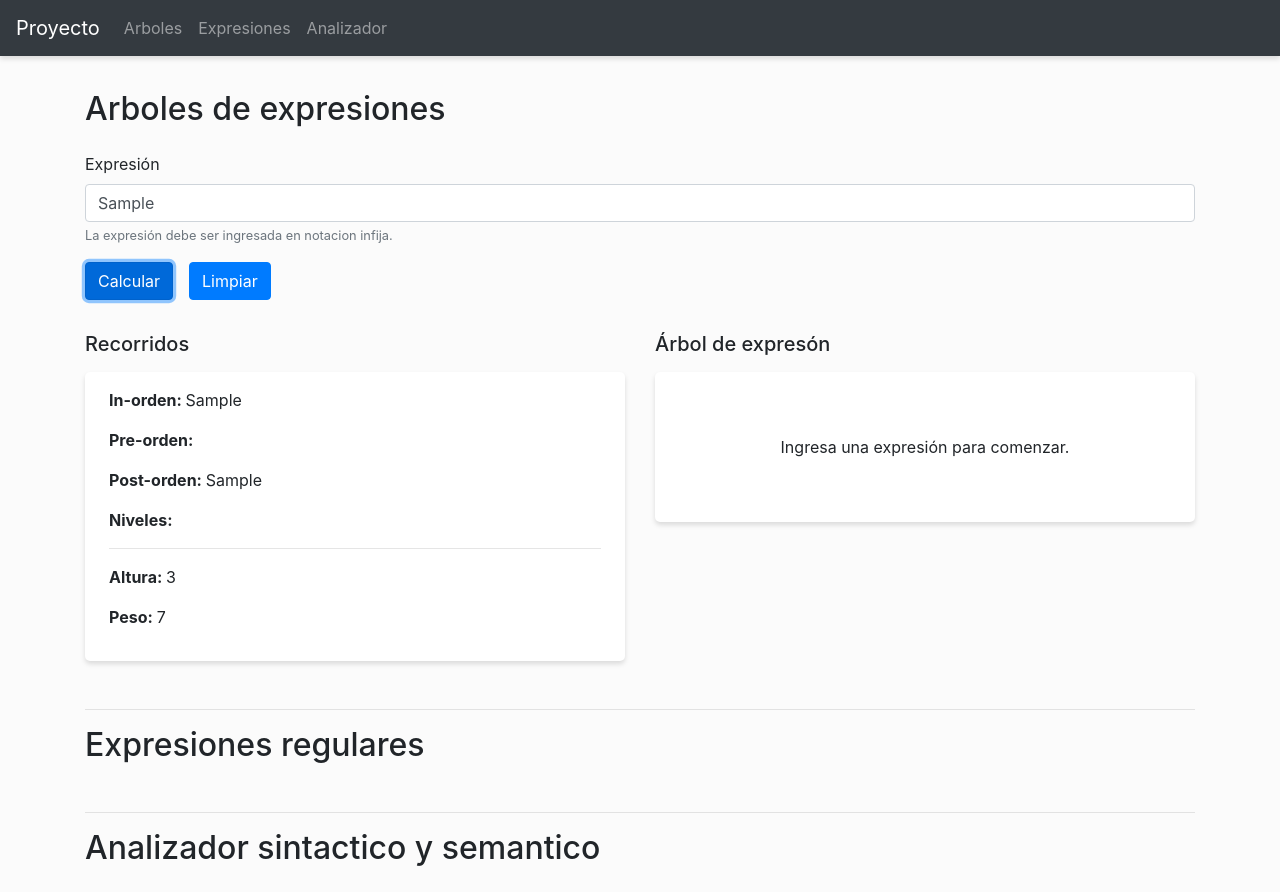
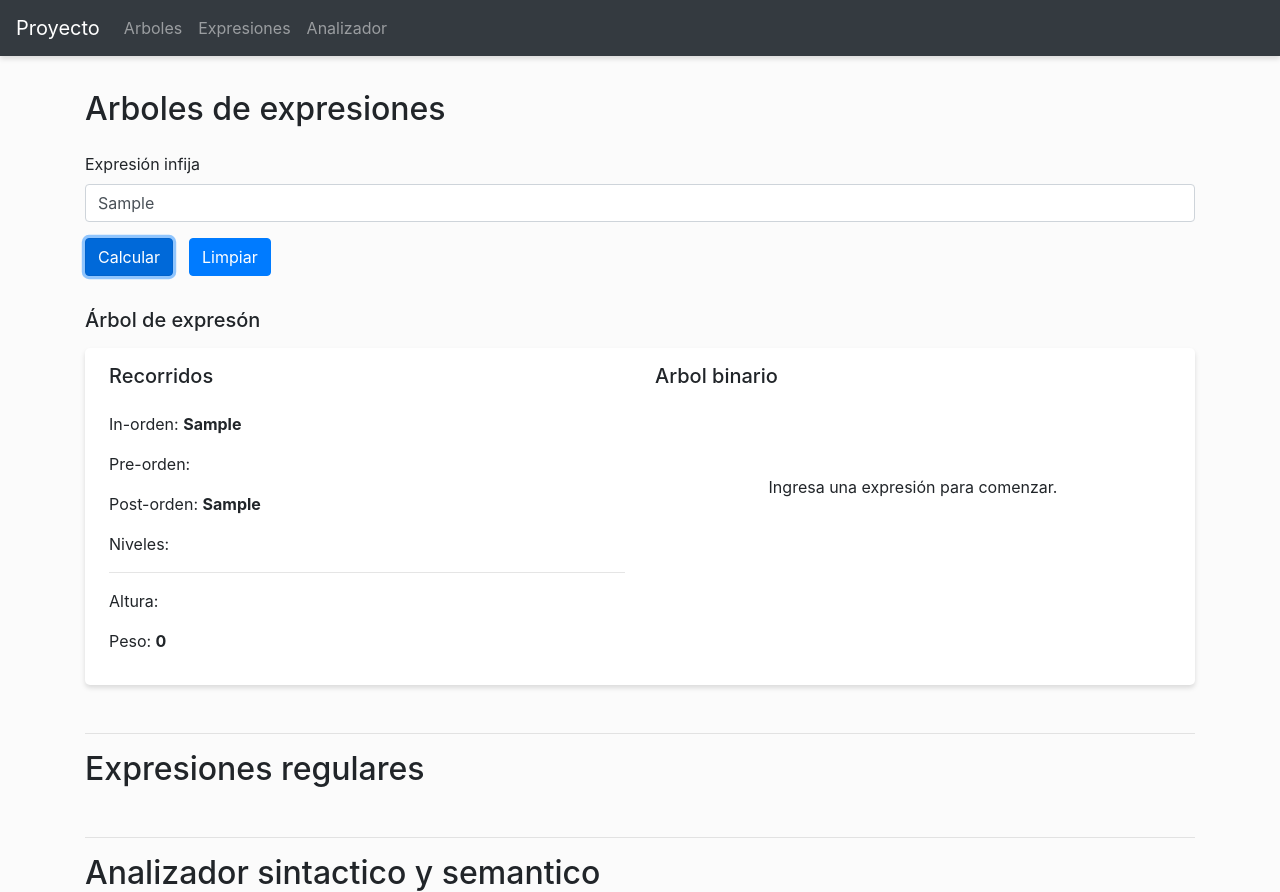
Before and after one commit to hajocava/Lenguajes-y-automatas, a React (Create React App) app: page / in a window 1280 px wide. Both pictures are taken after typing "Sample" into the empty fields and a click on the button "Calcular". Before the commit the page ends 867 px from the top, so only its background shows below. Built offline with nearby package versions, Linux system fonts and the light colour scheme.

Commit message:
Agregue la altura al arbol de expresion y reorganice los elementos

```diff
--- a/src/components/Arbol.js
+++ b/src/components/Arbol.js
@@ -32,7 +32,7 @@ function initDiagram() {
 
 export default function Arbol({ nodeDataArray, linkDataArray }) {
     return (
-        <div style={{ minHeight: nodeDataArray.length === 0 ? '150px' : '250px' }} className="card-container d-flex justify-content-center align-items-center">
+        <div style={{ minHeight: nodeDataArray.length === 0 ? '150px' : '250px' }} className="d-flex justify-content-center align-items-center">
             {nodeDataArray.length === 0 ? 'Ingresa una expresión para comenzar.' :
                 <ReactDiagram
                     initDiagram={initDiagram}
@@ -41,7 +41,6 @@ export default function Arbol({ nodeDataArray, linkDataArray }) {
                     linkDataArray={linkDataArray}
                 />
             }
-
         </div>
     )
 }
--- a/src/components/Recorridos.js
+++ b/src/components/Recorridos.js
@@ -1,17 +1,17 @@
-import React from 'react'
+import React, { Fragment } from 'react'
 
 export default function Recorridos({ notaciones }) {
     return (
-        <div className="card-container">
-            <p className="font-weight-bold">In-orden: <span className="font-weight-normal">{notaciones.inorden}</span></p>
-            <p className="font-weight-bold">Pre-orden: <span className="font-weight-normal">{notaciones.preorden}</span></p>
-            <p className="font-weight-bold">Post-orden: <span className="font-weight-normal">{notaciones.postorden}</span></p>
-            <p className="font-weight-bold">Niveles: <span className="font-weight-normal">{notaciones.niveles}</span></p>
+        <Fragment>
+            <p>In-orden: <span className="font-weight-bold">{notaciones.inorden}</span></p>
+            <p>Pre-orden: <span className="font-weight-bold">{notaciones.preorden}</span></p>
+            <p>Post-orden: <span className="font-weight-bold">{notaciones.postorden}</span></p>
+            <p>Niveles: <span className="font-weight-bold">{notaciones.niveles}</span></p>
 
-            <hr/>
+            <hr />
 
-            <p className="font-weight-bold mt-3">Altura: <span className="font-weight-normal">3</span></p>
-            <p className="font-weight-bold">Peso: <span className="font-weight-normal">7</span></p>
-        </div>
+            <p className="mt-3">Altura: <span className="font-weight-bold">{notaciones.altura}</span></p>
+            <p>Peso: <span className="font-weight-bold">{notaciones.peso}</span></p>
+        </Fragment>
     )
 }
--- a/src/views/Trees.js
+++ b/src/views/Trees.js
@@ -10,30 +10,25 @@ import Loading from '../components/Loading'
 export default function Trees() {
     const textInput = useRef(null);
 
-
-    // const [tree, setTree] = useState([]);
     const [nodeDataArray, setNodeDataArray] = useState([])
     const [linkDataArray, setlinkDataArray] = useState([])
 
-    const [state, setState] = useState({
-        clear: true,
-        loading: false
-    })
+    const [state, setState] = useState({ clear: true, loading: false })
 
     const [notaciones, setNotaciones] = useState({
         inorden: '',
         preorden: '',
         postorden: '',
-        niveles: ''
+        niveles: '',
+        peso: '',
+        altura: ''
     })
 
-    const [showToast, setShowToast] = useState(false);
-    const toggleShowToast = () => setShowToast(!showToast);
+    const [error, seterror] = useState(false);
+    const toggleerror = () => seterror(!error);
 
     function linkData(tree, array = [], linkDataNodes = []) {
-
         if (typeof (tree) !== 'undefined') {
-
             if (tree.left || tree.right) {
                 if (!(tree.left instanceof Node) && tree.length !== 0) {
                     linkDataNodes.push({
@@ -55,7 +50,6 @@ export default function Trees() {
                         from: tree.data.key,
                         to: tree.right.key
                     })
-
                 } else {
                     linkDataNodes.push({
                         key: tree.data.key,
@@ -67,10 +61,7 @@ export default function Trees() {
                 array.push(tree.data)
             }
 
-            else {
-                array.push(tree)
-            }
-
+            else array.push(tree)
 
             linkData(tree.left, array, linkDataNodes)
             linkData(tree.right, array, linkDataNodes)
@@ -90,24 +81,24 @@ export default function Trees() {
                 const BT = new BinaryTree()
                 const notacionSufija = sufija(infijo) // convierte una notacion infija a sufija
 
-                setNotaciones({
-                    inorden: infijo,
-                    postorden: notacionSufija
-                })
-
                 const tree = BT.createTree(notacionSufija) // crea un arbol a partir de una notacion sufija (postfija)
 
                 const [nodes, linksNodes] = linkData(tree)
 
+                setNotaciones({
+                    inorden: infijo,
+                    postorden: notacionSufija,
+                    peso: nodes.length
+                })
                 setNodeDataArray(nodes)
                 setlinkDataArray(linksNodes)
 
                 setState({ loading: false, clear: false })
-            }, 1000);
+            }, 1500);
 
         } else {
-            toggleShowToast()
-            setTimeout(() => setShowToast(false), 3000);
+            toggleerror()
+            setTimeout(() => seterror(false), 3000);
         }
     }
 
@@ -132,16 +123,29 @@ export default function Trees() {
         )
 
         else return (
+            <div className="card-container">
+                <div className="row">
+                    <div className="col-12 col-md-6">
+                        <h5 className="mb-4">Recorridos</h5>
                         <Recorridos notaciones={notaciones} />
+                    </div>
+                    <div className="col-12 col-md-6">
+                        <h5 className="mb-4">Arbol binario</h5>
+                        <Arbol
+                            nodeDataArray={nodeDataArray}
+                            linkDataArray={linkDataArray}
+                        />
+                    </div>
+                </div>
+            </div>
         )
     }
 
     return (
         <Fragment>
             <h2 className="mb-4">Arboles de expresiones</h2>
-            <div>
             <div className="form-group">
-                    <label htmlFor="expresion">Expresión</label>
+                <label htmlFor="expresion">Expresión infija</label>
                 <input
                     onKeyPress={e => { e.key === 'Enter' && calculate() }}
                     ref={textInput}
@@ -150,33 +154,18 @@ export default function Trees() {
                     id="expresion"
                     placeholder="Ejemplo (A + B) * (C / D)"
                 />
-                    <small id="emailHelp" className="form-text text-muted">La expresión debe ser ingresada en notacion infija.</small>
+                {error &&
+                    <small style={{color: 'red'}} id="emailHelp" className="form-text text-danger">
+                        La expresión debe ser ingresada en notacion infija.
+                    </small>
+                }
             </div>
             <button onClick={calculate} type="button" className="btn btn-primary mb-2">Calcular</button>
             <button onClick={clean} type="button" className="btn btn-primary mb-2 ml-3">Limpiar</button>
-                <Toast
-                    showToast={showToast}
-                    setShowToast={setShowToast}
-                    toggleShowToast={toggleShowToast}
-                    title='Entrada invalida'
-                    body='Ingresa una expresión matematica correcta.'
-                />
-            </div>
-            <div className="row ">
-                <div className="col-12 col-md-6 mt-4">
             <div className="row">
-                        <div className="col-12">
-                            <h5 className="mb-3">Recorridos</h5>
+                <div className="col-12 mt-4">
+                    <h5 className="mb-3">Árbol de expresón</h5>
                     {toShow()}
-                        </div>
-                    </div>
-                </div>
-                <div className="col-12 col-md-6 mb-4 mt-4 ">
-                    <h5 className="mb-3">Árbol de expresón</h5>
-                    <Arbol
-                        nodeDataArray={nodeDataArray}
-                        linkDataArray={linkDataArray}
-                    />
                 </div>
             </div>
         </Fragment>
```
Lines whose indentation alone changed are shown as unchanged.
